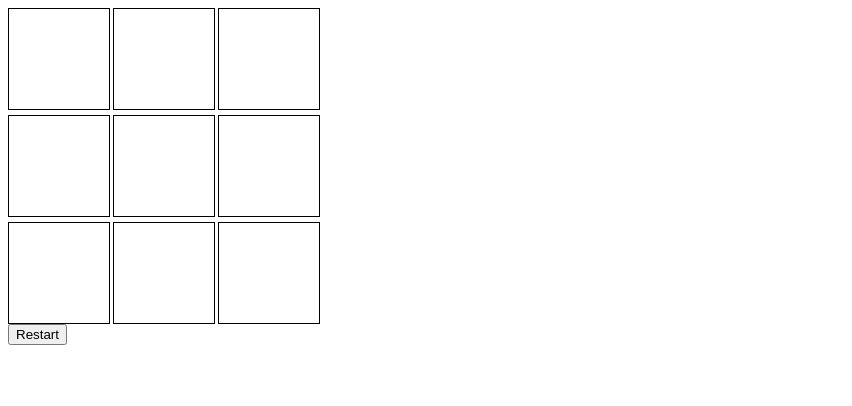
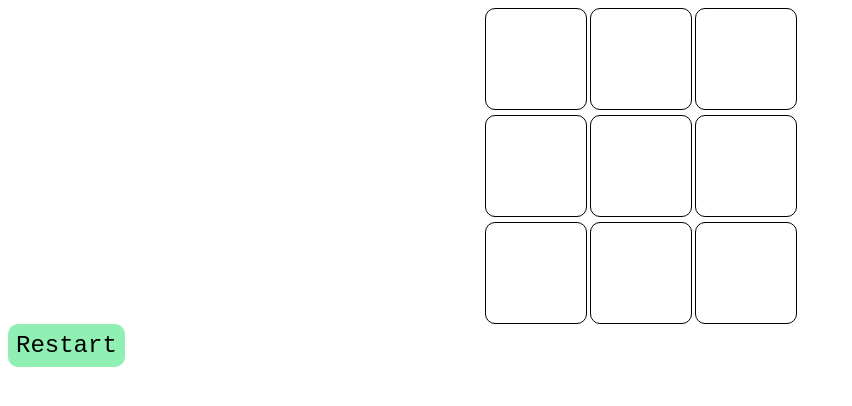
Before and after one commit to RhexNiebres/-Project-Tic-Tac-Toe, a plain HTML site: page index.html in a window 1280 px wide. Shown: the whole page, without its empty margins (0-852 px from the left). Drawn offline with Linux system fonts and the light colour scheme.

Commit message:
add styles to reset button and result

```diff
--- a/styles.css
+++ b/styles.css
@@ -2,14 +2,43 @@
     display: grid;
     grid-template-columns: repeat(3, 100px);
     gap: 5px;
+    justify-content: center;
+
+
 }
 .cell {
     width: 100px;
     height: 100px;
     border: 1px solid #000;
+    border-radius: 10px;
     display: flex;
     align-items: center;
     justify-content: center;
-    font-size: 24px;
+    font-size: 40px;
     cursor: pointer;
+    font-family: monospace;
 }
+.cell:hover{
+    background-color: #94ffbb;
+}
+#restart{
+    flex-direction: column;
+    font-size: 1.5rem;
+    padding: 0.5rem;
+    display: grid;
+    justify-content: center;
+    background-color: #90f0b4;
+    font-family: monospace;
+    border-radius: 10px;
+    border: none;
+}
+#restart:hover{
+    background-color: #94ffbb;
+}
+#result{
+    max-width: 5em;
+    padding: 0.5em;
+    border-radius: 10px;
+    font-family: monospace;
+    font-size: 1.5rem;
+}
```
